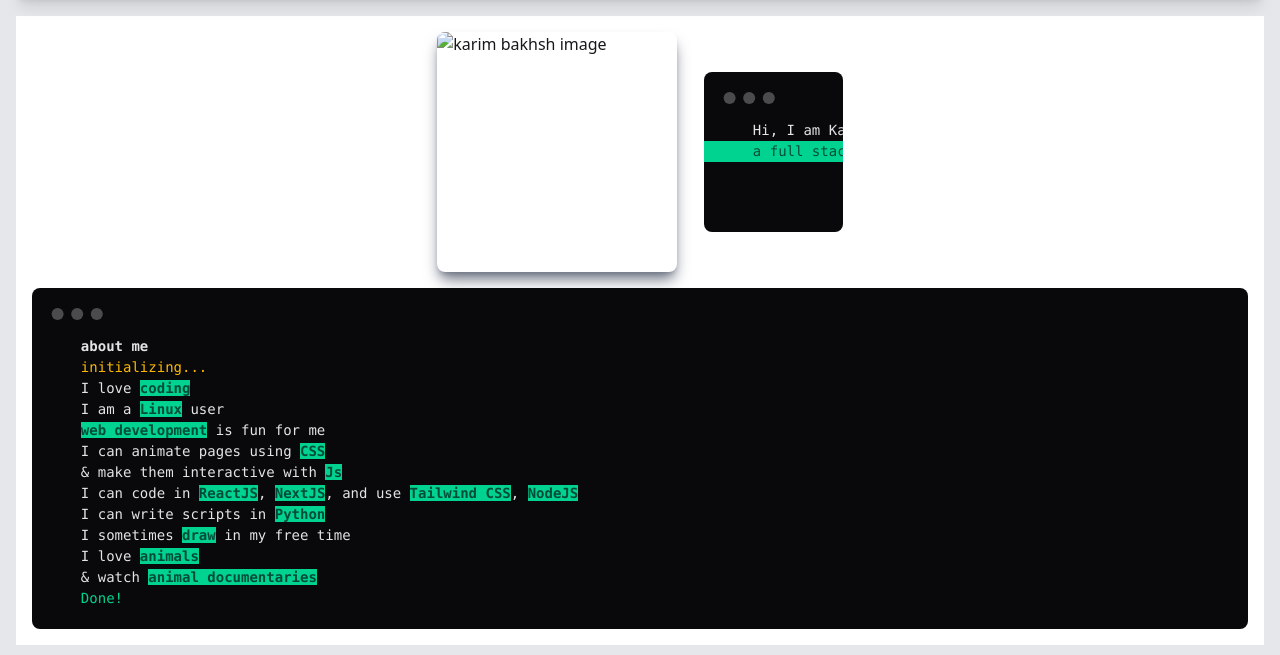
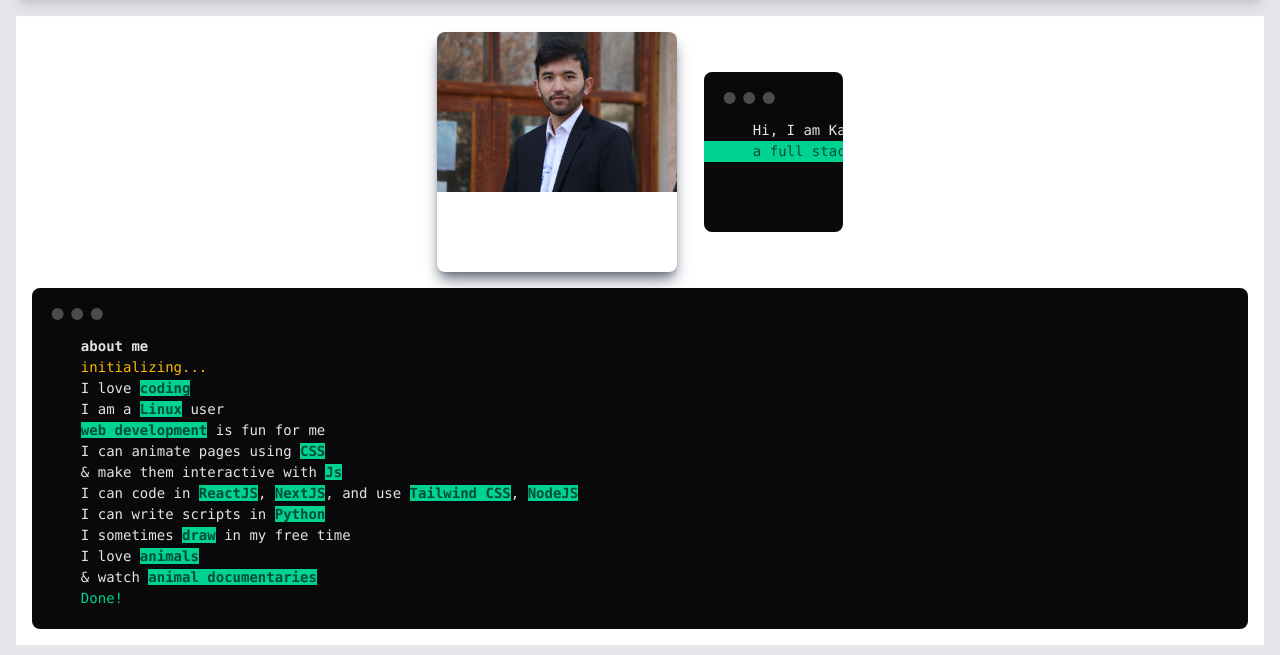
Before and after one commit to karimbakhshamiry/myPortfolio, a plain HTML site: page index.html in a window 1280 px wide. Shown: the part 82-737 px from the top of the page. Drawn offline with nearby package versions, Linux system fonts and the light colour scheme.

Commit message:
Update index.html

```diff
--- a/index.html
+++ b/index.html
@@ -77,7 +77,7 @@
           class="avatar flex flex-col items-center gap-4 md:flex-row md:justify-around"
         >
           <div class="w-60 h-60 rounded-lg shadow-lg shadow-gray-500">
-            <img src="img/profile.jpeg" alt="karim bakhsh image" />
+            <img src="img/profile.JPG" alt="karim bakhsh image" />
           </div>
           <div
             class="mockup-code w-12 h-32 dark:bg-gray-300 dark:text-gray-800 md:w-4/12 md:h-[10rem]"
```
